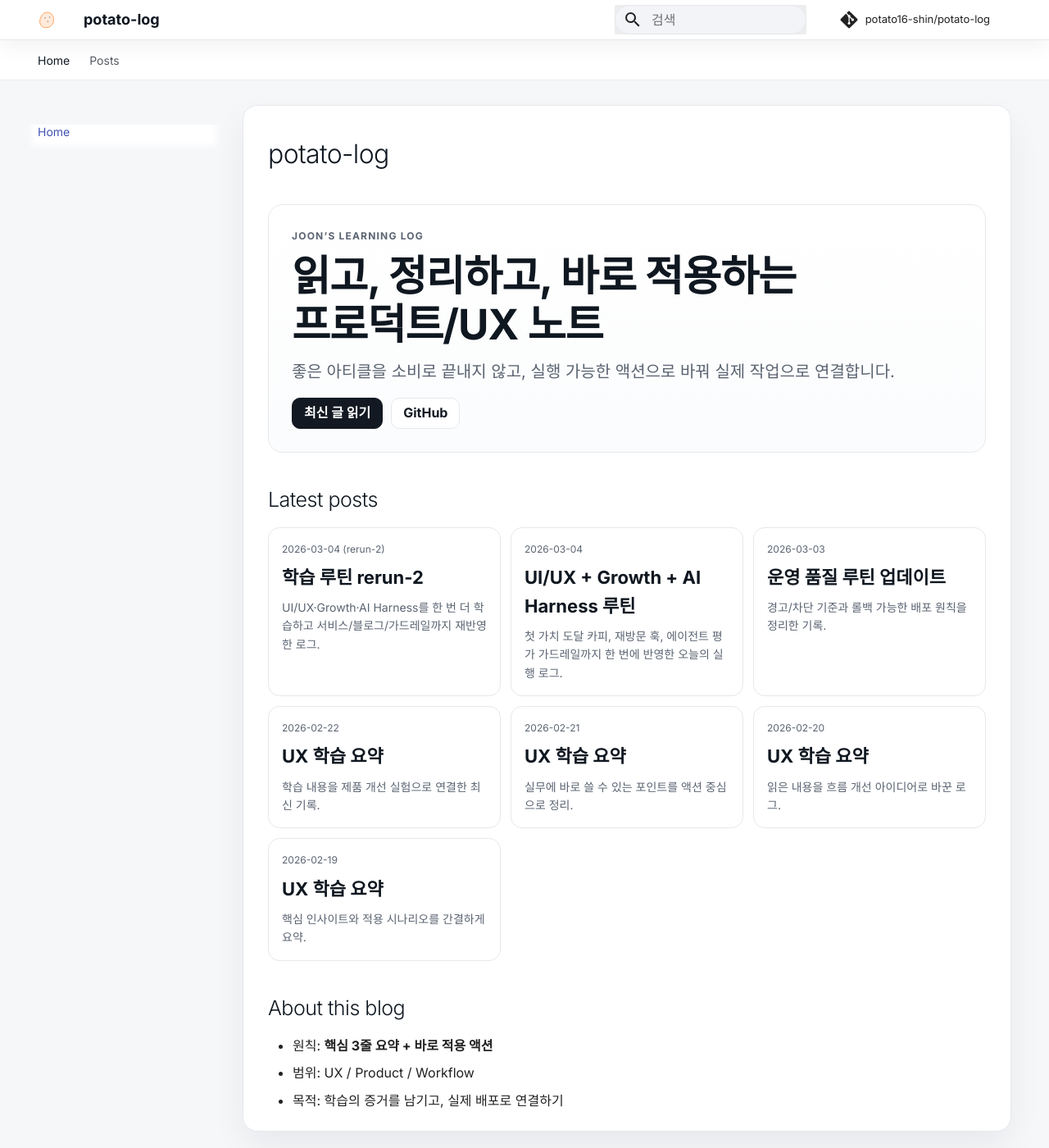
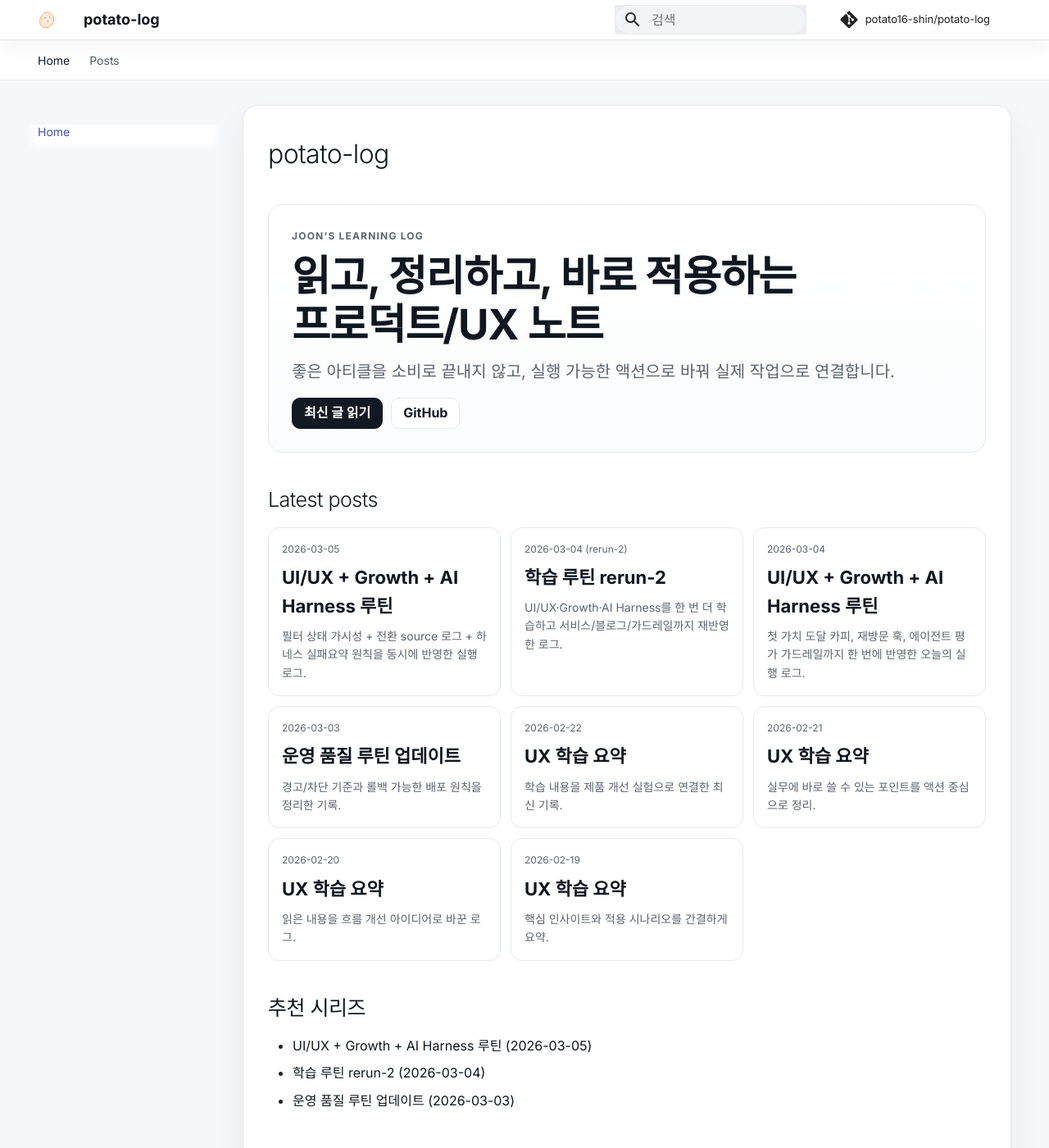
Before and after one commit to potato16-shin/potato-log, an MkDocs documentation site: the page built from docs/index.md, in a window 1280 px wide and 1400 px high. Shown: the whole window at 82% size. Built offline with MkDocs 1.6.1 and Material for MkDocs 9.7.7, drawn with Linux system fonts in a browser that asks for light colours; comment, search, counter and statistics services are not loaded.

Commit message:
docs: publish 2026-03-05 routine and improve internal linking

```diff
--- a/docs/index.md
+++ b/docs/index.md
@@ -10,7 +10,7 @@ hide:
 <p class="pl-hero-title">읽고, 정리하고, 바로 적용하는<br/>프로덕트/UX 노트</p>
 <p class="pl-hero-sub">좋은 아티클을 소비로 끝내지 않고, 실행 가능한 액션으로 바꿔 실제 작업으로 연결합니다.</p>
 <div class="pl-hero-cta">
-  <a class="pl-btn" href="posts/2026-03-04-rerun-2/">최신 글 읽기</a>
+  <a class="pl-btn" href="posts/2026-03-05/">최신 글 읽기</a>
   <a class="pl-btn pl-btn-ghost" href="https://github.com/potato16-shin/potato-log">GitHub</a>
 </div>
 </div>
@@ -18,6 +18,11 @@ hide:
 ## Latest posts
 
 <div class="pl-latest" markdown>
+<div class="pl-post-card" markdown>
+<p class="pl-post-date">2026-03-05</p>
+<p class="pl-post-title"><a href="posts/2026-03-05/">UI/UX + Growth + AI Harness 루틴</a></p>
+<p class="pl-post-desc">필터 상태 가시성 + 전환 source 로그 + 하네스 실패요약 원칙을 동시에 반영한 실행 로그.</p>
+</div>
 <div class="pl-post-card" markdown>
 <p class="pl-post-date">2026-03-04 (rerun-2)</p>
 <p class="pl-post-title"><a href="posts/2026-03-04-rerun-2/">학습 루틴 rerun-2</a></p>
@@ -55,6 +60,12 @@ hide:
 </div>
 </div>
 
+## 추천 시리즈
+
+- [UI/UX + Growth + AI Harness 루틴 (2026-03-05)](posts/2026-03-05/)
+- [학습 루틴 rerun-2 (2026-03-04)](posts/2026-03-04-rerun-2/)
+- [운영 품질 루틴 업데이트 (2026-03-03)](posts/2026-03-03/)
+
 ## About this blog
 
 - 원칙: **핵심 3줄 요약 + 바로 적용 액션**
--- a/mkdocs.yml
+++ b/mkdocs.yml
@@ -38,6 +38,7 @@ extra:
 nav:
   - Home: index.md
   - Posts:
+      - 2026-03-05: posts/2026-03-05.md
       - 2026-03-04-rerun-2: posts/2026-03-04-rerun-2.md
       - 2026-03-04: posts/2026-03-04.md
       - 2026-03-03: posts/2026-03-03.md
```
Also changed, not shown: docs/posts/2026-03-05.md (added, +73 -0 lines).
